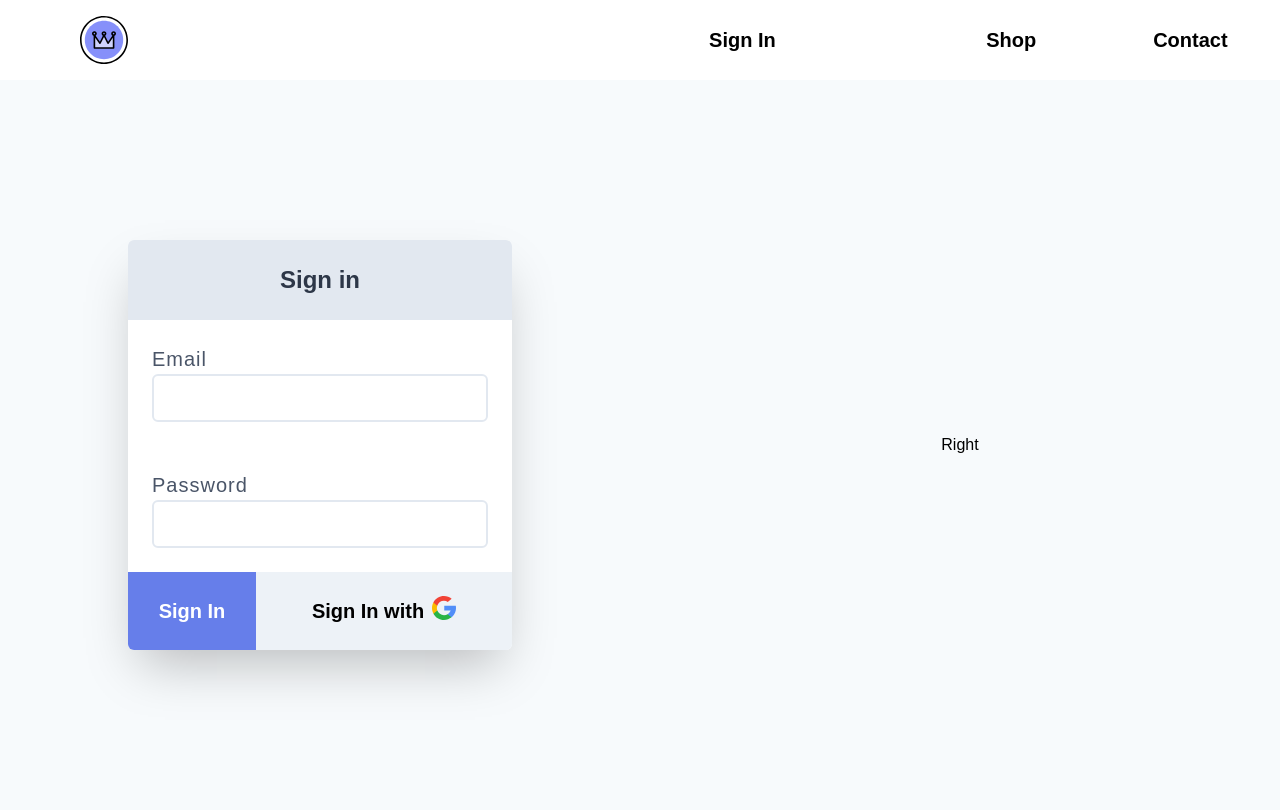
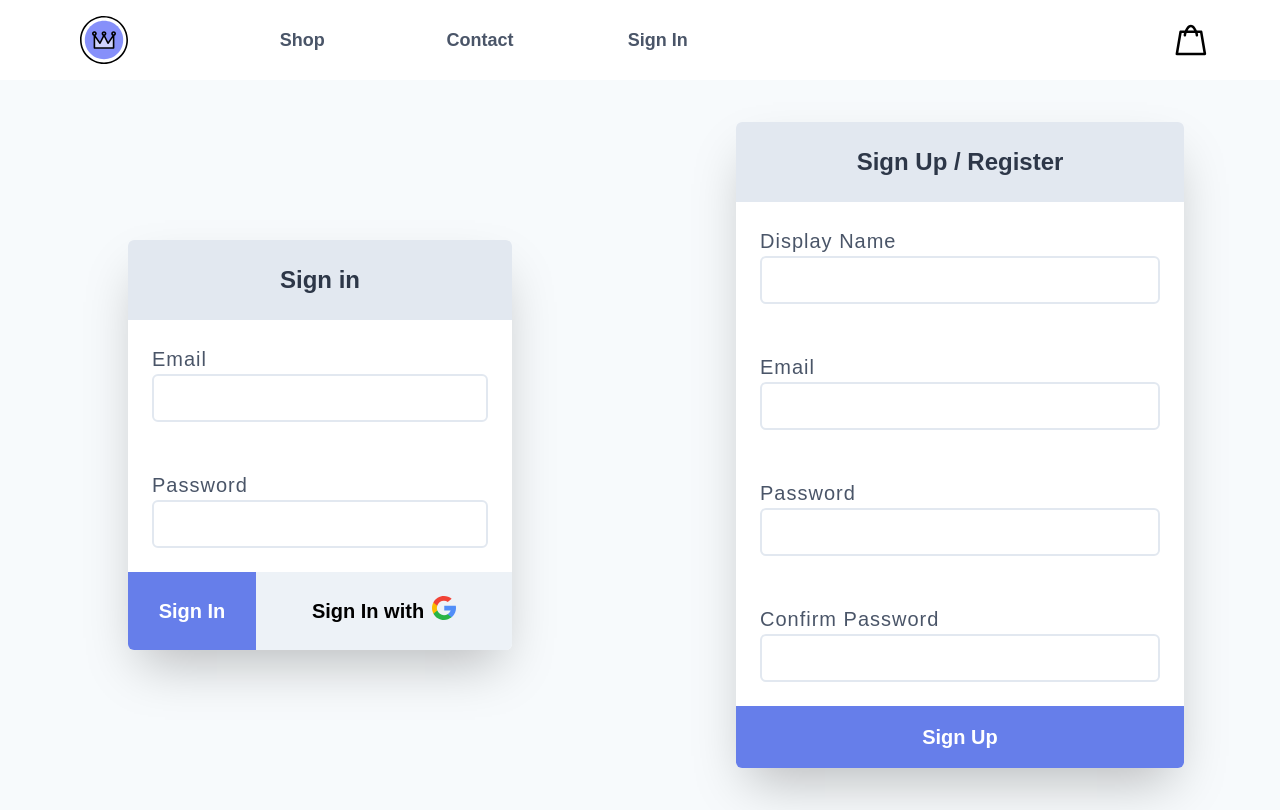
Before and after one commit to harsh07bharvada/Clothing-Store, a React (Create React App) app: page /signin in a window 1280 px wide. Built offline with nearby package versions, Linux system fonts and the light colour scheme; no server answers; a web font is replaced by a local one.

Commit message:
Sign in and Sign up using Firestore auth

```diff
--- a/src/App.js
+++ b/src/App.js
@@ -6,7 +6,7 @@ import ShopPage from './pages/shop.page'
 import {Route,Switch} from 'react-router-dom';
 import Header from './components/header.component';
 import SignInSignUp from './pages/signin-signup-page';
-import {auth} from '../src/firebase/firebase.util'
+import {auth,createUserProfileData} from '../src/firebase/firebase.util'
 
 
 class App extends React.Component {
@@ -23,12 +23,27 @@ class App extends React.Component {
 
   componentDidMount=()=>{
 
-    this.unsubscribeFromAuth = auth.onAuthStateChanged(user=>{
-      console.log(user);
-      this.setState({
-        currentUser:user
-      });
-    })
+    this.unsubscribeFromAuth = auth.onAuthStateChanged( async (user)=>{
+
+      if(user)
+      {
+        const userRef = createUserProfileData(user);
+
+        (await userRef).onSnapshot(snapshot=>{
+          this.setState({
+            currentUser: {
+              id:userRef.id,
+              ...snapshot.data()
+            }
+          });
+        });
+      }
+      else{
+        this.setState({
+          currentUser:user
+        })
+      }
+    });
   }
 
   componentWillUnmount=()=>{
--- a/src/components/header.component.jsx
+++ b/src/components/header.component.jsx
@@ -1,44 +1,59 @@
 import React from 'react';
 import {Link} from 'react-router-dom';
 import {ReactComponent as Logo} from '../assets/crown.svg';
+import {ReactComponent as Cart} from '../assets/bag.svg';
 import {auth} from '../firebase/firebase.util'
 
 const Header = ({user})=>(
     <div className="flex flex-row h-20 w-full ">
-        <Link className="flex justify-start items-center h-full w-1/5 md:mx-20" to='/'>
-            <span className="flex justify-start" >
-                <Logo className="h-12 w-full"/>
-            </span>
-        </Link>
-        <div className="flex h-full w-4/5  justify-end items-center font-bold text-md md:text-xl">
-            <div className="flex w-1/5 h-full"/>
-            <div className="flex w-2/5 h-full items-center justify-end md:justify-center">
+        <div className="flex justify-start items-center h-full w-1/6">
+            <Link className=" md:mx-20" to='/'>
+                <span className="flex justify-start" >
+                    <Logo className="h-12 w-full"/>
+                </span>
+            </Link>
+        </div>
+
+        <div className="text-gray-700 flex h-full w-5/6 justify-end items-center font-extrabold text-md md:text-lg">
+
+            <div className="flex w-1/6 h-full items-center justify-end md:justify-center">
+                <Link to='/shop'>
+                    Shop
+                </Link>
+            </div>
+            <div className="flex w-1/6 h-full items-center justify-end md:justify-center">
+                <Link to='/'>
+                    Contact
+                </Link>
+            </div>
+
+            <div className="flex w-1/6 h-full items-center justify-end justify-center cursor-pointer">
                 {
                     user?
-                    (<>
-                        <div className="flex w-1/2 h-full items-center justify-end">
-                            {user.displayName}
-                        </div>
-                        <div className="flex w-1/2 h-full items-center justify-end" onClick={()=>auth.signOut()}>
+                    (
+                        <div onClick={()=>auth.signOut()}>
                             Sign Out
                         </div>
-                    </>)
+                    )
                     :(
                     <Link to='/signin'>
                         Sign In
                     </Link>)
                 }
             </div>
-            <div className="flex w-1/5 h-full items-center justify-end md:justify-center">
-                <Link to='/shop'>
-                    Shop
-                </Link>
+            <div className="flex w-1/6 h-full"/>
+            <div className="text-black flex w-1/6 h-full justify-end items-center font-bold cursor-pointer">
+                {
+                    user?(<span>
+                            {user.displayName}
+                        </span> ) :""
+                }
             </div>
-            <div className="flex w-1/5 h-full items-center justify-end md:justify-center">
-                <Link to='/'>
-                    Contact
-                </Link>
+
+            <div className="flex w-1/6 h-full justify-center items-center cursor-pointer">
+                <Cart className="h-5 md:h-8 w-full" />
             </div>
+
 
         </div>
     </div>
--- a/src/components/signin.component.jsx
+++ b/src/components/signin.component.jsx
@@ -1,7 +1,7 @@
 import React from 'react';
 import googleLogo from '../assets/search.svg';
 import FormInput from './form-input.component.jsx';
-import {signInWithGoogle} from '../firebase/firebase.util'
+import {auth,signInWithGoogle} from '../firebase/firebase.util'
 
 class SignIn extends React.Component{
     constructor(props)
@@ -14,7 +14,17 @@ class SignIn extends React.Component{
 
     }
 
-    handleSubmit = (event)=>{
+    handleSubmit = async(event)=>{
+
+        const {email,password} = event.target;
+
+        try{
+            await auth.signInWithEmailAndPassword(email,password);
+        }
+        catch(error)
+        {
+            console.log(`Error occurred while signing try ${error.message}`);
+        }
         this.setState({
             email:'',
             password:''
@@ -24,7 +34,6 @@ class SignIn extends React.Component{
 
     handleChange = (event)=>{
         const {name,value} = event.target;
-        console.log(`Handle Changed triggered - Name: ${name}  Value : ${value} `);
         this.setState({
              [name] : value
         })
@@ -33,33 +42,33 @@ class SignIn extends React.Component{
     render()
     {
         return(
-            <div className="flex flex-row w-full h-full justify-center items-center md:px-32 md:py-40">
+            <div className="flex flex-row w-full h-full justify-center items-center px-10 md:px-32 py-10 md:py-40">
                 <div className=" flex flex-col w-full h-full bg-white rounded-md shadow-2xl">
-                    <div className=" bg-gray-300 flex flex-col w-full h-10 md:h-20 justify-center items-center rounded-t-md ">
+                    <div className=" bg-gray-300 flex flex-col w-full h-16 md:h-20 justify-center items-center rounded-t-md ">
                         <span className="flex font-bold text-2xl text-gray-800">
                             Sign in
                         </span>
                     </div>
                     <div className="flex flex-col flex-1 w-full ">
                         <form className="flex flex-wrap h-full w-full" action="">
-                            <div className="flex flex-col w-full md:px-6 md:py-6 justify-center">
+                            <div className="flex flex-col w-full px-4 py-4 md:px-6  md:py-6 justify-center">
 
                                 <FormInput label="Email" handleChange={this.handleChange} name="email" value={this.state.email} type="text" />
 
                             </div>
-                            <div className="flex flex-col  w-full md:px-6 md:py-6 ">
+                            <div className="flex flex-col  w-full px-4 py-4 md:px-6 md:py-6 ">
 
                                  <FormInput label="Password" handleChange={this.handleChange} name="password" value={this.state.password} type="password" />
 
                             </div>
                             <div className="flex flex-row  w-full cursor-pointer">
-                                <div className=" flex flex bg-indigo-500 w-1/3 h-full justify-center items-center rounded-bl-md md:py-6 ">
+                                <div className=" flex flex bg-indigo-500 w-1/3 h-full justify-center items-center rounded-bl-md py-3 md:py-6 ">
                                     <span onClick={this.handleSubmit} className="font-black text-xl text-white ">Sign In</span>
                                 </div>
                                 <div className="flex flex bg-gray-200  w-2/3 h-full justify-center items-center rounded-br-md md:py-6 ">
                                     <span className="flex flex-row font-black text-xl " onClick={signInWithGoogle}>
                                         <div className="flex">Sign In with </div>
-                                        <img className="flex h-6 w-6 md:ml-2" src={googleLogo} alt=""/>
+                                        <img className="flex h-6 w-6 ml-2" src={googleLogo} alt=""/>
                                     </span>
                                 </div>
                             </div>
--- /dev/null
+++ b/src/components/signup-component.jsx
@@ -0,0 +1,98 @@
+import React from 'react';
+import FormInput from './form-input.component'
+import {auth,createUserProfileData} from '../firebase/firebase.util'
+
+class SignUp extends React.Component{
+
+    constructor()
+    {
+        super();
+        this.state={
+            displayName:'',
+            email:'',
+            password:'',
+            confirmPassword:''
+        }
+    }
+
+    handleChange=(event)=>{
+
+        const {name,value} = event.target;
+        this.setState({
+            [name] : value
+        })
+
+    }
+
+    handleSubmit= async (event)=>{
+        console.log(this.state);
+        const {displayName,email,password,confirmPassword} = this.state;
+
+        if(password === confirmPassword)
+        {
+            try{
+                const {user} = await auth.createUserWithEmailAndPassword(email,password);
+                await createUserProfileData(user,{displayName});
+            }
+            catch(error)
+            {
+                console.log(`Error while creating new user! ${error.message}`);
+            }
+        }
+        this.setState({
+            displayName:'',
+            email:'',
+            password:'',
+            confirmPassword:''
+        })
+    }
+
+
+    render(){
+        return(
+
+            <div className="flex flex-row w-full h-full justify-center items-center px-10 md:px-24">
+                <div className=" flex flex-col w-full h-full bg-white rounded-md shadow-2xl">
+                    <div className=" bg-gray-300 flex flex-col w-full h-16 md:h-20 justify-center items-center rounded-t-md ">
+                        <span className="flex font-bold text-2xl text-gray-800">
+                            Sign Up / Register
+                        </span>
+                    </div>
+                    <div className="flex flex-col flex-1 w-full ">
+                        <form className="flex flex-wrap h-full w-full" action="">
+                            <div className="flex flex-col w-full px-4 py-4 md:px-6 md:py-6 justify-center">
+
+                                <FormInput label="Display Name" handleChange={this.handleChange} name="displayName" value={this.state.displayName} type="text" />
+
+                            </div>
+                            <div className="flex flex-col w-full px-4 py-4 md:px-6 md:py-6 justify-center">
+
+                                <FormInput label="Email" handleChange={this.handleChange} name="email" value={this.state.email} type="text" />
+
+                            </div>
+                            <div className="flex flex-col  w-full px-4 py-4 md:px-6 md:py-6 ">
+
+                                 <FormInput label="Password" handleChange={this.handleChange} name="password" value={this.state.password} type="password" />
+
+                            </div>
+                            <div className="flex flex-col  w-full px-4 py-4 md:px-6 md:py-6 ">
+
+                                 <FormInput label="Confirm Password" handleChange={this.handleChange} name="confirmPassword" value={this.state.confirmPassword} type="password" />
+
+                            </div>
+                            <div className="bg-indigo-500 flex flex-row  w-full cursor-pointer justify-center items-center rounded-b-md py-4">
+
+                                <span onClick={this.handleSubmit} className="font-black text-xl text-white ">Sign Up</span>
+
+                            </div>
+                        </form>
+                    </div>
+                </div>
+            </div>
+
+
+        );
+    }
+}
+
+export default SignUp;
--- a/src/pages/signin-signup-page.jsx
+++ b/src/pages/signin-signup-page.jsx
@@ -1,5 +1,6 @@
 import React from 'react';
 import SignIn from '../components/signin.component'
+import SignUp from '../components/signup-component'
 
 class SignInSignUp extends React.Component{
     // constructor(props)
@@ -10,13 +11,13 @@ class SignInSignUp extends React.Component{
     render()
     {
         return(
-            <div className="flex bg-gray-100 md:flex-row w-full h-wrap justify-center items-center">
+            <div className="flex bg-gray-100 md:flex-row flex-col w-full h-wrap justify-center items-center">
 
                 <div className="flex flex-col w-full md:w-1/2 h-full justify-center items-center">
                     <SignIn/>
                 </div>
                 <div className="flex flex-col w-full md:w-1/2 h-full justify-center items-center">
-                    Right
+                    <SignUp/>
                 </div>
             </div>
         )
```
Also changed, not shown: src/firebase/firebase.util.js (+30 -0 lines), src/assets/bag.svg (added).
